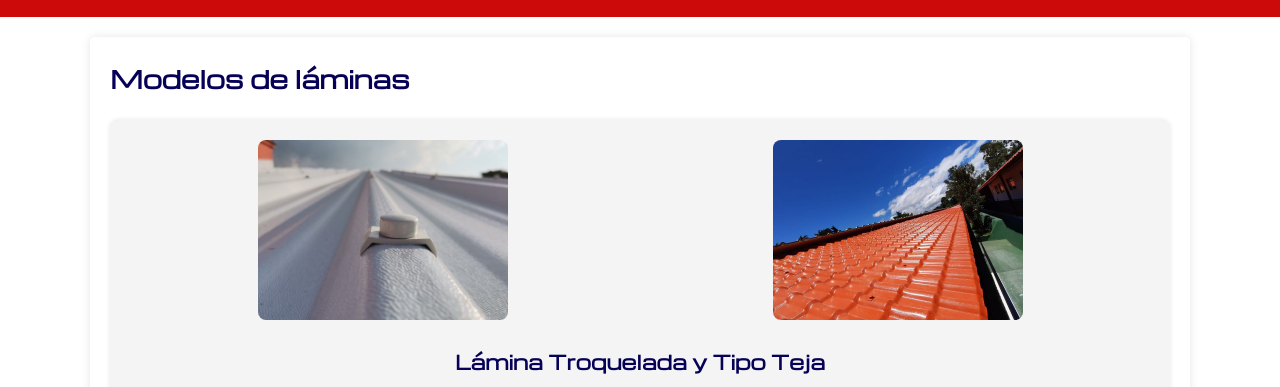
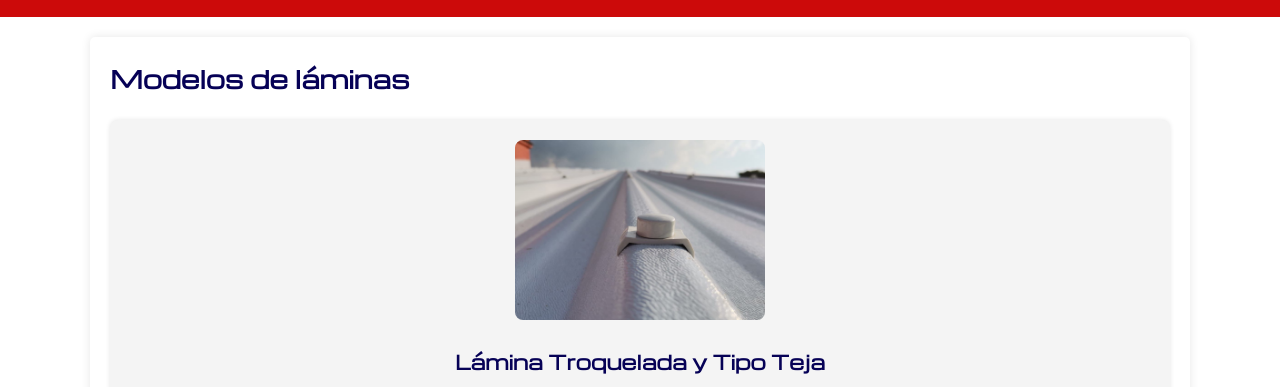
Before and after one commit to FAMAdtt/FAMA-de-todo-en-techos, a plain HTML site: page productos/laminasu.html in a window 1280 px wide. Shown: the part 337-724 px from the top of the page. Drawn offline with nearby package versions, Linux system fonts and the light colour scheme.

Commit message:
Update laminasu.html

```diff
--- a/productos/laminasu.html
+++ b/productos/laminasu.html
@@ -30,7 +30,6 @@
                 <div class="producto">
                     <div style="display: flex; gap: 10px;">
                         <img src="../img/laminasu.jpeg" alt="Lámina" width="200">
-                        <img src="../img/laminasu2.jpeg" alt="Lámina " width="200">
                     </div>
                     <h2>Lámina Troquelada y Tipo Teja</h2>
                     <p>La lámina UPVC es una solución tricapa termoacústica fabricada con cloruro de polivinilo no plastificado, ideal para techos y cerramientos en ambientes industriales, agrícolas y residenciales. Su diseño ofrece alta resistencia al impacto, aislamiento térmico y acústico, protección contra químicos y rayos UV, además de ser ignífuga y antibacterial. Disponible en varias medidas, es una opción duradera, segura y de bajo mantenimiento para estructuras que requieren eficiencia y resistencia.</p>
```
